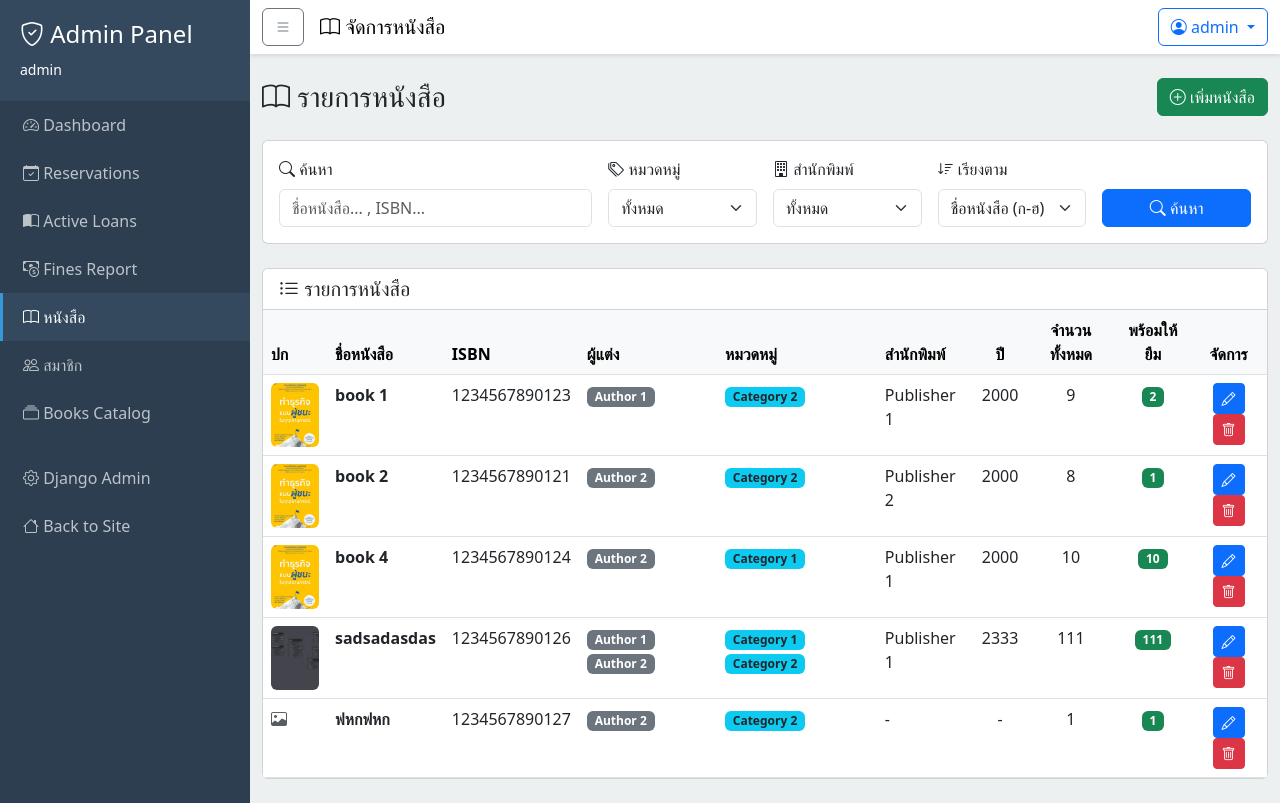
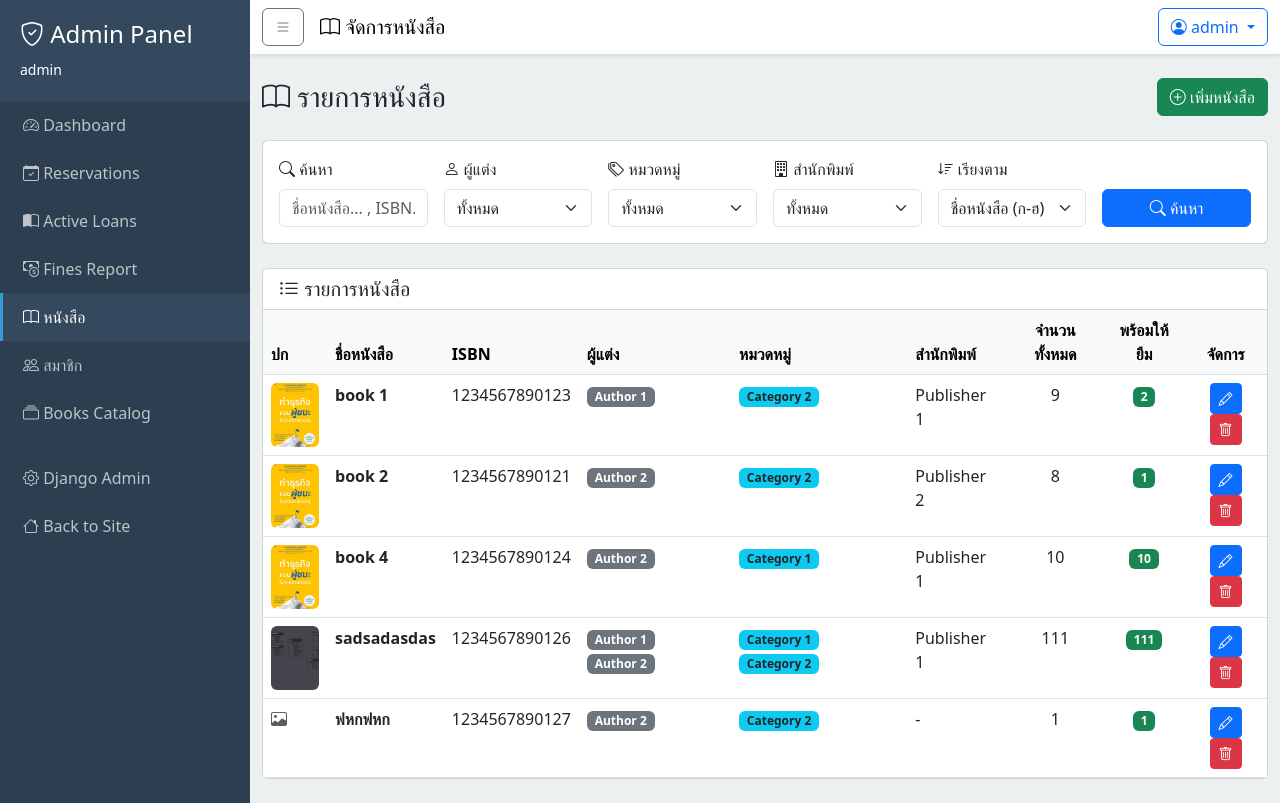
Before and after one commit to fair1998/digital-library, a Django app: page /dashboard/books/ in a window 1280 px wide. Run offline with Django 4.2, Linux system fonts and the light colour scheme; a user stored in the database is signed in; data comes from the database, SQL or seed files in the repository; both versions use the stored data as it was after the commit.

Commit message:
Add author filter to dashboard book list and adjust layout for search form

```diff
--- a/books/views.py
+++ b/books/views.py
@@ -5,7 +5,7 @@ from django.contrib.auth.decorators import login_required
 from django.contrib.admin.views.decorators import staff_member_required
 from django.contrib import messages
 from django.db import transaction
-from .models import Book, Category, Publisher
+from .models import Book, Category, Publisher , Author
 from reservations.models import ReservationBatch, Reservation
 from .cart import Cart
 from .forms import DashboardBookForm
@@ -260,6 +260,10 @@ def dashboard_books_view(request):
             Q(isbn__icontains=search_query)
         )
 
+    author_id = request.GET.get('author', '').strip()
+    if author_id:
+        books = books.filter(authors__id=author_id)
+
     category_id = request.GET.get('category', '').strip()
     if category_id:
         books = books.filter(categories__id=category_id)
@@ -289,14 +293,17 @@ def dashboard_books_view(request):
     page_number = request.GET.get('page')
     page_obj = paginator.get_page(page_number)
 
+    authors = Author.objects.all().order_by('name')
     categories = Category.objects.all().order_by('name')
     publishers = Publisher.objects.all().order_by('name')
 
     context = {
         'page_obj': page_obj,
+        'authors': authors,
         'categories': categories,
         'publishers': publishers,
         'search_query': search_query,
+        'selected_author': author_id,
         'selected_category': category_id,
         'selected_publisher': publisher_id,
         'sort_by': sort_by,
--- a/templates/dashboard/books/list.html
+++ b/templates/dashboard/books/list.html
@@ -26,7 +26,7 @@
     <div class="card mb-4">
         <div class="card-body">
             <form method="get" class="row g-3">
-                <div class="col-md-4">
+                <div class="col-md-2">
                     <label class="form-label">
                         <i class="bi bi-search"></i> ค้นหา
                     </label>
@@ -35,6 +35,20 @@
                            class="form-control"
                            placeholder="ชื่อหนังสือ... , ISBN..."
                            value="{{ request.GET.search }}">
+                </div>
+                <div class="col-md-2">
+                    <label class="form-label">
+                        <i class="bi bi-person"></i> ผู้แต่ง
+                    </label>
+                    <select name="author" class="form-select">
+                        <option value="">ทั้งหมด</option>
+                        {% for author in authors %}
+                            <option value="{{ author.id }}"
+                                    {% if author.id|stringformat:'s' == selected_author %}selected{% endif %}>
+                                {{ author.name }}
+                            </option>
+                        {% endfor %}
+                    </select>
                 </div>
                 <div class="col-md-2">
                     <label class="form-label">
@@ -112,7 +126,6 @@
                                 <th>ผู้แต่ง</th>
                                 <th>หมวดหมู่</th>
                                 <th>สำนักพิมพ์</th>
-                                <th class="text-center">ปี</th>
                                 <th class="text-center">จำนวนทั้งหมด</th>
                                 <th class="text-center">พร้อมให้ยืม</th>
                                 <th class="text-center">จัดการ</th>
@@ -149,7 +162,6 @@
                                         {% endfor %}
                                     </td>
                                     <td>{{ book.publisher.name|default:'-' }}</td>
-                                    <td class="text-center">{{ book.publish_year|default:'-' }}</td>
                                     <td class="text-center">{{ book.total_quantity }}</td>
                                     <td class="text-center">
                                         {% if book.available_quantity > 0 %}
```
Also changed, not shown: db.sqlite3.
